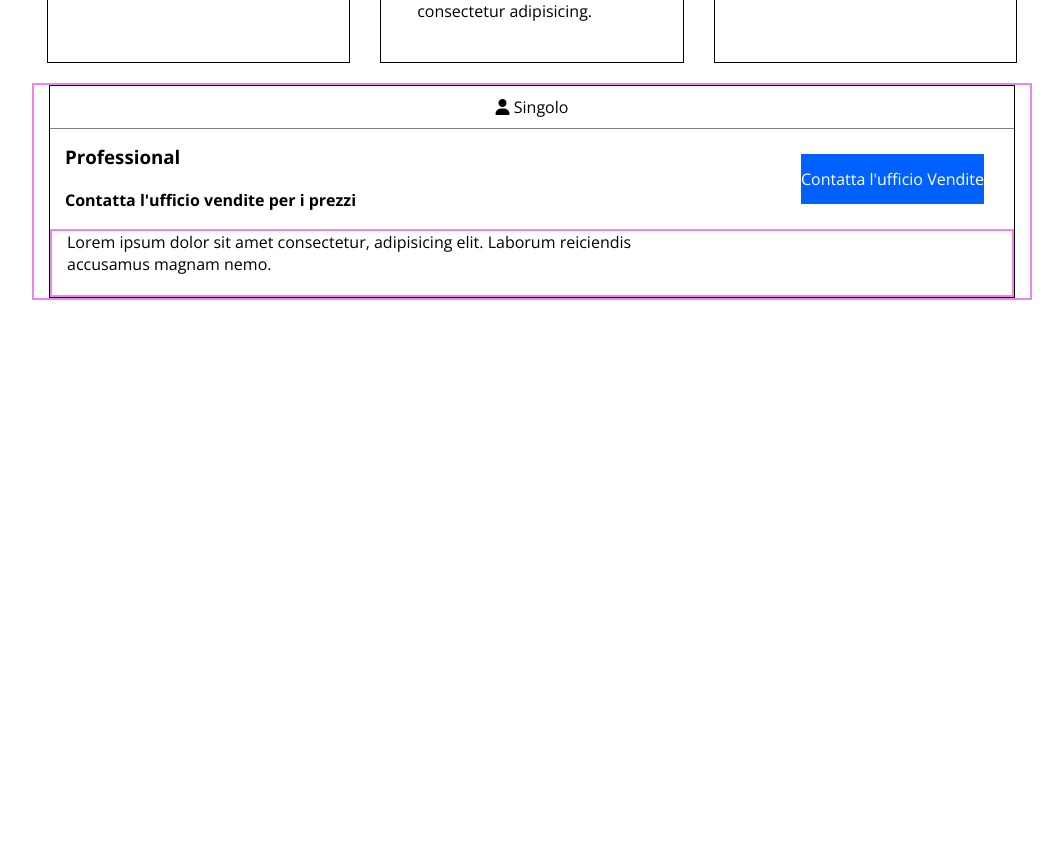
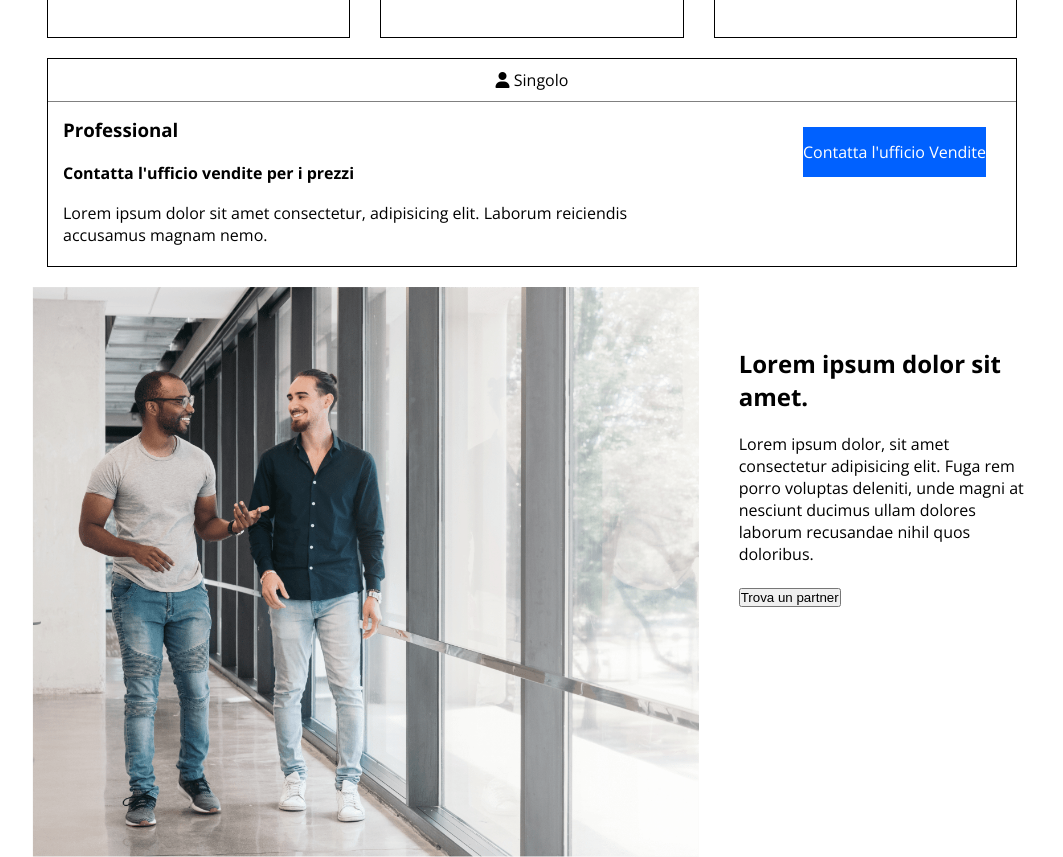
Before and after one commit to w3bd3v3lop3rNico/htmlcss-dropbox, a plain HTML site: page index.html in a window 1280 px wide. Shown: the part 1544-2401 px from the top of the page, without its empty margins (108-1171 px from the left). Before the commit the page ends 1864 px from the top, so only its background shows below. Drawn offline with nearby package versions, Linux system fonts and the light colour scheme.

Commit message:
Section 3

```diff
--- a/css/style.css
+++ b/css/style.css
@@ -59,7 +59,15 @@ menu {
     display: flex;
     flex-wrap: wrap;
 }
-
+.margin-bottom-20 {
+    margin-bottom: 20px;
+}
+.margin-left-40 {
+    margin-left: 40px;
+}
+.margin-top-60 {
+    margin-top: 60px;
+}
 
 /* HEADER */
 
@@ -127,9 +135,7 @@ menu {
 .text .blue-button-item {
     margin-bottom: 0;
 }
-.margin-bottom-20 {
-    margin-bottom: 20px;
-}
+
 
 
 /* Subscription */
@@ -223,14 +229,6 @@ menu {
     color: #2E78FF;
 }
 
-/* .cards-title {
-    margin-bottom: 30px;
-}
-
-.cards-radio {
-    margin-bottom: 30px;
-} */
-
 
 
 
@@ -256,10 +254,10 @@ menu {
     border: 2px solid green;
 } */
 
-.debug .col-12 {
+/* .debug .col-12 {
     min-height: 40px;
     border: 2px solid violet;
-}
+} */
 /* .debug .card {
     min-height: 100px;
     border: 3px solid black;
--- a/index.html
+++ b/index.html
@@ -206,6 +206,31 @@
 
 
         </section>
+        <section>
+            <div class="container">
+                <div class="row">
+                    <div class="col-8">
+                        <figure>
+                            <img src="./img/partner.png" alt="">
+                        </figure>
+
+                    </div>
+                    <div class="col-4">
+                        <div class="margin-left-40 margin-top-60">
+                            <h2 class="margin-bottom-20">Lorem ipsum dolor sit amet.</h3>
+                            <p class="margin-bottom-20">Lorem ipsum dolor, sit amet consectetur adipisicing elit. Fuga rem porro voluptas deleniti, unde magni at nesciunt ducimus ullam dolores laborum recusandae nihil quos doloribus.</p>
+                            <div><button>Trova un partner</button></div>
+
+                        </div>
+
+
+                    </div>
+
+                </div>
+
+            </div>
+
+        </section>
 
     </main>
     <footer></footer>
```
